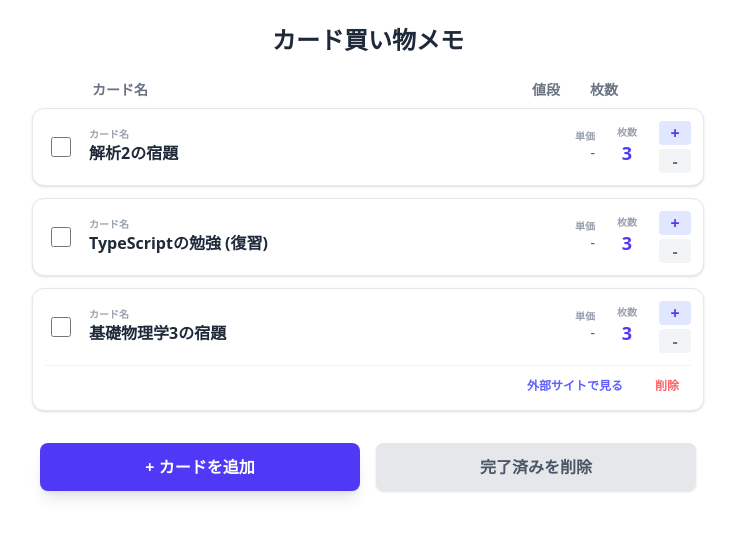
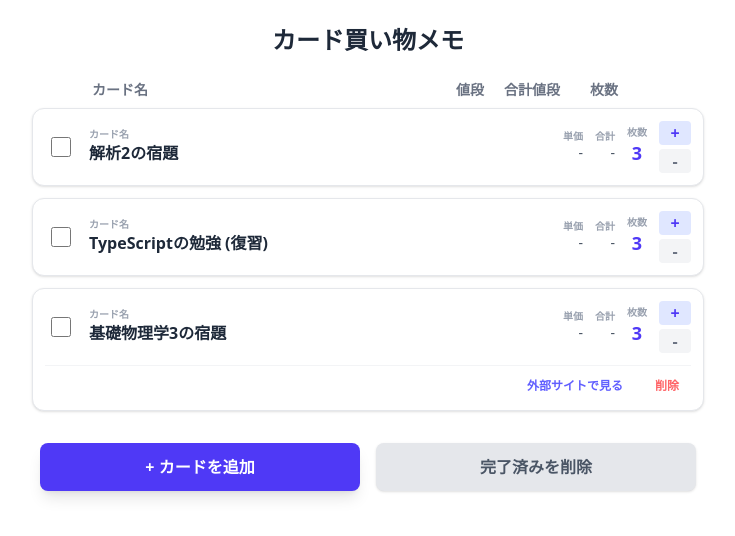
Before and after one commit to yurei0903/react-todo-app, a React (Vite) app: page / in a window 1280 px wide. Shown: the top 536 px of the page, without its empty margins (272-1007 px from the left). Built offline with nearby package versions, Linux system fonts and the light colour scheme.

Commit message:
update App.tsx and TodoItem.tsx

```diff
--- a/src/App.tsx
+++ b/src/App.tsx
@@ -71,7 +71,11 @@ const App = () => {
   const plascard = (id: string, value: number) => {
     const updatedTodos = todos.map((todo) => {
       if (todo.id === id) {
-        return { ...todo, priority: value + 1 };
+        todo={ ...todo, priority: value + 1 }
+        if (todo.priority > 0) {
+          todo={ ...todo, isDone: false};
+        }
+        return todo;
       } else {
         return todo;
       }
@@ -82,7 +86,11 @@ const App = () => {
   const minascard = (id: string, value: number) => {
     const updatedTodos = todos.map((todo) => {
       if (todo.id === id) {
-        return { ...todo, priority: value - 1 };
+        todo={ ...todo, priority: value - 1 };
+        if (todo.priority === 0) {
+          todo={ ...todo, isDone: true};
+        }
+        return todo
       } else {
         return todo;
       }
@@ -90,9 +98,10 @@ const App = () => {
     setTodos(updatedTodos);
   };
 
+
   const isValidTodoName = (name: string): string => {
-    if (name.length < 2 || name.length > 113) {
-      return "2文字以上、113文字以内で入力してください";
+    if (name.length > 113) {
+      return "113文字以内で入力してください";
     } else {
       return "";
     }
@@ -160,10 +169,11 @@ const App = () => {
           3.5rem: 枚数
           2rem: +/-ボタンの幅
       */}
-      <div className="hidden sm:grid grid-cols-[2rem_1fr_4rem_4rem_2.5rem] gap-3 px-4 mb-2 text-sm font-bold text-gray-500">
+      <div className="hidden sm:grid grid-cols-[2rem_1fr_4rem_4rem_4rem_2.5rem] gap-3 px-4 mb-2 text-sm font-bold text-gray-500">
         <div></div> {/* チェックボックス分 */}
         <div>カード名</div>
         <div className="text-right">値段</div>
+        <div className="text-right">合計値段</div>
         <div className="text-center">枚数</div>
         <div></div> {/* ボタン分 */}
       </div>
--- a/src/TodoItem.tsx
+++ b/src/TodoItem.tsx
@@ -20,7 +20,7 @@ const TodoItem = (props: Props) => {
         todo.isDone && "bg-gray-50 opacity-60"
     )}>
       {/* 上段：メイン情報 (Gridレイアウト) */}
-      <div className="grid grid-cols-[2rem_1fr_auto_auto_2rem] gap-3 items-center">
+      <div className="grid grid-cols-[2rem_1fr_auto_auto_auto_2rem] gap-3 items-center">
 
         {/* 1. チェックボックス */}
         <div className="flex justify-center">
@@ -44,15 +44,21 @@ const TodoItem = (props: Props) => {
         </div>
 
         {/* 3. 値段 */}
-        <div className="flex flex-col items-end min-w-[3.5rem]">
+        <div className="flex flex-col items-end min-w-">
             <span className="text-[10px] text-gray-400 font-bold leading-none mb-0.5">単価</span>
             <span className="text-sm font-medium text-gray-600">
                 {todo.price ? `¥${todo.price}` : "-"}
             </span>
         </div>
+        <div className="flex flex-col items-end min-w-">
+            <span className="text-[10px] text-gray-400 font-bold leading-none mb-0.5">合計</span>
+            <span className="text-sm font-medium text-gray-600">
+                {todo.price ? `¥${todo.price*todo.priority}` : "-"}
+            </span>
+        </div>
 
         {/* 4. 枚数 (重要情報なので少し大きく) */}
-        <div className="flex flex-col items-center min-w-[2.5rem]">
+        <div className="flex flex-col items-center min-w-">
              <span className="text-[10px] text-gray-400 font-bold leading-none mb-0.5">枚数</span>
              <span className="text-lg font-bold text-indigo-600">
                 {todo.priority}
```
